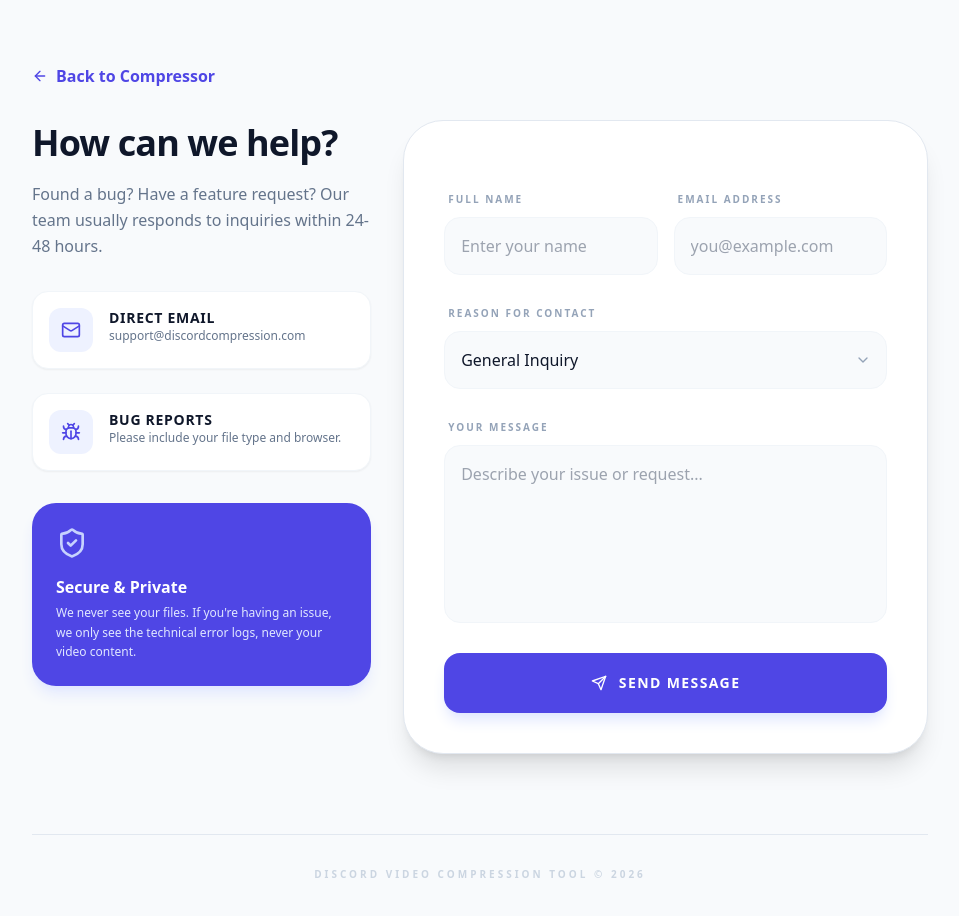
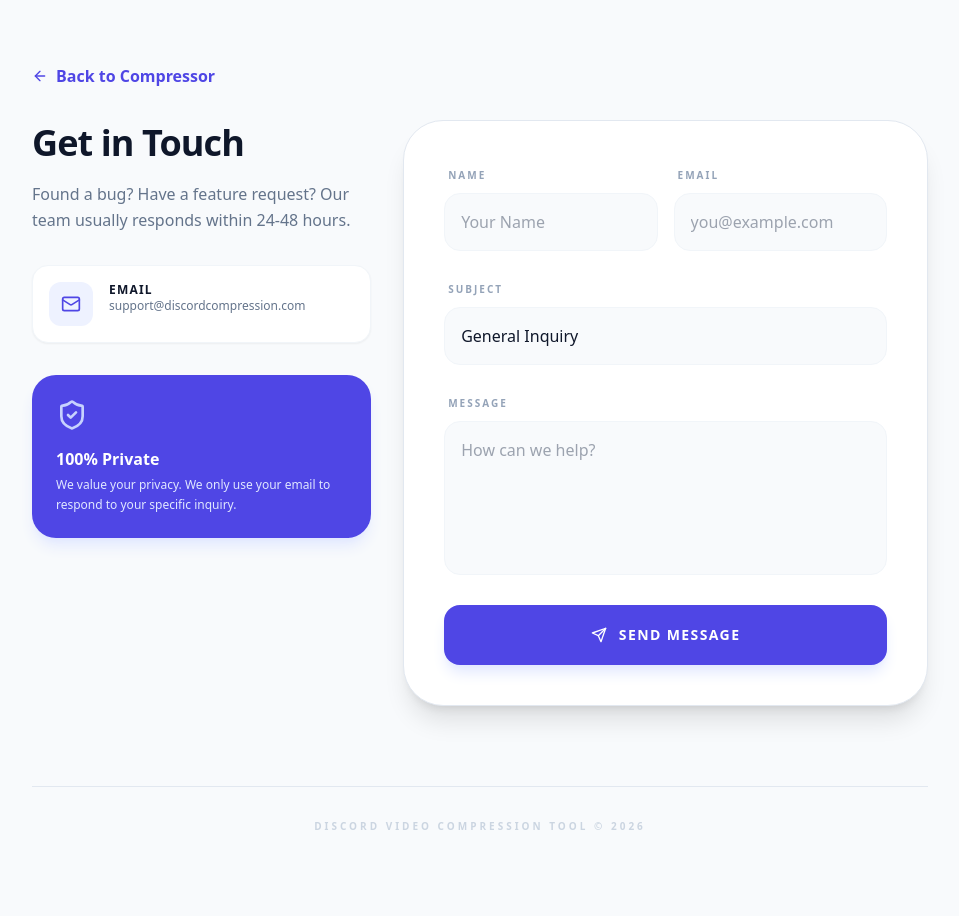
Before and after one commit to jakejmanley-collab/discord-compressor, a Next.js app: page /contact in a window 1280 px wide. Shown: the top 916 px of the page, without its empty margins (160-1119 px from the left). Built offline with nearby package versions, Linux system fonts and the light colour scheme.

Commit message:
Update page.tsx

```diff
--- a/app/contact/page.tsx
+++ b/app/contact/page.tsx
@@ -1,14 +1,34 @@
-import { Metadata } from "next";
+"use client";
+
+import { useState } from "react";
 import Link from "next/link";
 import * as Icons from "lucide-react";
 
-export const metadata: Metadata = {
-  title: "Contact Support | Discord Video Compressor",
-  description: "Have questions or found a bug? Reach out to the Discord Video Compressor support team for help with bulk uploads and video optimization.",
-  alternates: { canonical: "/contact" },
+export default function ContactPage() {
+  const [status, setStatus] = useState<"idle" | "submitting" | "success" | "error">("idle");
+
+  const handleSubmit = async (e: React.FormEvent<HTMLFormElement>) => {
+    e.preventDefault();
+    setStatus("submitting");
+
+    const formData = new FormData(e.currentTarget);
+
+    // Replace YOUR_UNIQUE_ID_HERE with your Formspree ID
+    const response = await fetch("https://formspree.io/f/xqedbvkl", {
+      method: "POST",
+      body: formData,
+      headers: {
+        'Accept': 'application/json'
+      }
+    });
+
+    if (response.ok) {
+      setStatus("success");
+    } else {
+      setStatus("error");
+    }
   };
 
-export default function ContactPage() {
   return (
     <main className="min-h-screen bg-slate-50 py-16 px-4 font-sans">
       <div className="max-w-4xl mx-auto">
@@ -21,74 +41,71 @@ export default function ContactPage() {
 
         <div className="grid md:grid-cols-5 gap-8">
 
-          {/* LEFT COLUMN: INFO & TRUST */}
+          {/* LEFT COLUMN: INFO */}
           <div className="md:col-span-2 space-y-8">
             <div>
               <h1 className="text-4xl font-black text-slate-900 mb-4 tracking-tight leading-tight">
-                How can we help?
+                Get in Touch
               </h1>
               <p className="text-slate-500 leading-relaxed">
-                Found a bug? Have a feature request? Our team usually responds to inquiries within 24-48 hours.
+                Found a bug? Have a feature request? Our team usually responds within 24-48 hours.
               </p>
             </div>
 
-            <div className="space-y-6">
+            <div className="space-y-4">
               <div className="flex gap-4 p-4 bg-white rounded-2xl border border-slate-100 shadow-sm">
                 <div className="p-3 bg-indigo-50 rounded-xl h-fit">
                   <Icons.Mail className="w-5 h-5 text-indigo-600" />
                 </div>
                 <div>
-                  <h4 className="font-bold text-slate-900 text-sm uppercase tracking-wider">Direct Email</h4>
-                  <p className="text-xs text-slate-500 font-medium">support@discordcompression.com</p>
-                </div>
-              </div>
-
-              <div className="flex gap-4 p-4 bg-white rounded-2xl border border-slate-100 shadow-sm">
-                <div className="p-3 bg-indigo-50 rounded-xl h-fit">
-                  <Icons.Bug className="w-5 h-5 text-indigo-600" />
-                </div>
-                <div>
-                  <h4 className="font-bold text-slate-900 text-sm uppercase tracking-wider">Bug Reports</h4>
-                  <p className="text-xs text-slate-500 font-medium">Please include your file type and browser.</p>
+                  <h4 className="font-bold text-slate-900 text-xs uppercase tracking-widest">Email</h4>
+                  <p className="text-xs text-slate-500 font-medium lowercase">support@discordcompression.com</p>
                 </div>
               </div>
             </div>
 
-            {/* TRUST BADGE */}
             <div className="p-6 bg-indigo-600 rounded-3xl text-white shadow-lg shadow-indigo-100">
                <Icons.ShieldCheck className="w-8 h-8 mb-4 text-indigo-200" />
-               <h4 className="font-bold mb-1">Secure & Private</h4>
+               <h4 className="font-bold mb-1">100% Private</h4>
                <p className="text-xs text-indigo-100 leading-relaxed">
-                 We never see your files. If you're having an issue, we only see the technical error logs, never your video content.
+                 We value your privacy. We only use your email to respond to your specific inquiry.
                </p>
             </div>
           </div>
 
-          {/* RIGHT COLUMN: CONTACT FORM */}
+          {/* RIGHT COLUMN: CONTACT FORM / SUCCESS STATE */}
           <div className="md:col-span-3">
-            <div className="bg-white p-8 md:p-10 rounded-[2.5rem] shadow-xl border border-slate-200">
+            <div className="bg-white p-8 md:p-10 rounded-[2.5rem] shadow-xl border border-slate-200 min-h-[500px] flex flex-col justify-center">
 
-              <form
-                action="https://formspree.io/f/xqedbvkl"
-                method="POST"
-                className="space-y-6"
+              {status === "success" ? (
+                <div className="text-center animate-in fade-in zoom-in duration-300">
+                  <div className="w-20 h-20 bg-green-100 rounded-full flex items-center justify-center mx-auto mb-6">
+                    <Icons.CheckCircle2 className="w-10 h-10 text-green-600" />
+                  </div>
+                  <h2 className="text-2xl font-black text-slate-900 mb-2">Message Sent!</h2>
+                  <p className="text-slate-500 mb-8">Thank you for reaching out. We've received your inquiry.</p>
+                  <button
+                    onClick={() => setStatus("idle")}
+                    className="text-indigo-600 font-bold hover:underline uppercase tracking-widest text-xs"
                   >
-                {/* FORMSPREE REDIRECT */}
-                <input type="hidden" name="_next" value="https://discordcompression.com/contact/success" />
-
+                    Send another message
+                  </button>
+                </div>
+              ) : (
+                <form onSubmit={handleSubmit} className="space-y-6">
                   <div className="grid grid-cols-1 md:grid-cols-2 gap-4">
                     <div className="space-y-2">
-                    <label className="text-[10px] font-black text-slate-400 uppercase tracking-[0.2em] ml-1">Full Name</label>
+                      <label className="text-[10px] font-black text-slate-400 uppercase tracking-[0.2em] ml-1">Name</label>
                       <input
                         type="text"
                         name="name"
                         required
-                      placeholder="Enter your name"
+                        placeholder="Your Name"
                         className="w-full p-4 bg-slate-50 border border-slate-100 rounded-2xl focus:outline-none focus:ring-2 focus:ring-indigo-500 transition-all text-slate-900 font-medium"
                       />
                     </div>
                     <div className="space-y-2">
-                    <label className="text-[10px] font-black text-slate-400 uppercase tracking-[0.2em] ml-1">Email Address</label>
+                      <label className="text-[10px] font-black text-slate-400 uppercase tracking-[0.2em] ml-1">Email</label>
                       <input
                         type="email"
                         name="email"
@@ -100,47 +117,55 @@ export default function ContactPage() {
                   </div>
 
                   <div className="space-y-2">
-                  <label className="text-[10px] font-black text-slate-400 uppercase tracking-[0.2em] ml-1">Reason for contact</label>
-                  <div className="relative">
+                    <label className="text-[10px] font-black text-slate-400 uppercase tracking-[0.2em] ml-1">Subject</label>
                     <select
                       name="subject"
                       required
                       className="w-full p-4 bg-slate-50 border border-slate-100 rounded-2xl focus:outline-none focus:ring-2 focus:ring-indigo-500 transition-all text-slate-900 font-medium appearance-none cursor-pointer"
                     >
-                      <option value="General Inquiry">General Inquiry</option>
-                      <option value="Bug Report">Bug Report</option>
-                      <option value="Feature Request">Feature Request</option>
-                      <option value="Partnership">Advertising / Partnership</option>
+                      <option value="General">General Inquiry</option>
+                      <option value="Bug">Bug Report</option>
+                      <option value="Feature">Feature Request</option>
+                      <option value="Ads">Advertising</option>
                     </select>
-                    <Icons.ChevronDown className="absolute right-4 top-1/2 -translate-y-1/2 w-4 h-4 text-slate-400 pointer-events-none" />
-                  </div>
                   </div>
 
                   <div className="space-y-2">
-                  <label className="text-[10px] font-black text-slate-400 uppercase tracking-[0.2em] ml-1">Your Message</label>
+                    <label className="text-[10px] font-black text-slate-400 uppercase tracking-[0.2em] ml-1">Message</label>
                     <textarea
                       name="message"
                       required
-                    rows={6}
-                    placeholder="Describe your issue or request..."
+                      rows={5}
+                      placeholder="How can we help?"
                       className="w-full p-4 bg-slate-50 border border-slate-100 rounded-2xl focus:outline-none focus:ring-2 focus:ring-indigo-500 transition-all text-slate-900 font-medium resize-none"
                     ></textarea>
                   </div>
 
                   <button
                     type="submit"
-                  className="w-full bg-indigo-600 hover:bg-indigo-700 text-white font-black py-5 rounded-2xl shadow-lg shadow-indigo-100 transition-all active:scale-[0.98] flex items-center justify-center gap-3 uppercase tracking-widest text-sm"
+                    disabled={status === "submitting"}
+                    className="w-full bg-indigo-600 hover:bg-indigo-700 text-white font-black py-5 rounded-2xl shadow-lg shadow-indigo-100 transition-all active:scale-[0.98] flex items-center justify-center gap-3 uppercase tracking-widest text-sm disabled:bg-slate-300"
                   >
+                    {status === "submitting" ? (
+                      <Icons.Loader2 className="w-5 h-5 animate-spin" />
+                    ) : (
+                      <>
                         <Icons.Send className="w-4 h-4" />
                         <span>Send Message</span>
+                      </>
+                    )}
                   </button>
+
+                  {status === "error" && (
+                    <p className="text-red-500 text-xs font-bold text-center">Something went wrong. Please try again.</p>
+                  )}
                 </form>
+              )}
             </div>
           </div>
 
         </div>
 
-        {/* FOOTER AREA */}
         <footer className="mt-20 py-8 border-t border-slate-200 text-center">
           <p className="text-[10px] font-bold text-slate-300 uppercase tracking-[0.3em]">
             Discord Video Compression Tool &copy; {new Date().getFullYear()}
```
Lines whose indentation alone changed are shown as unchanged.
